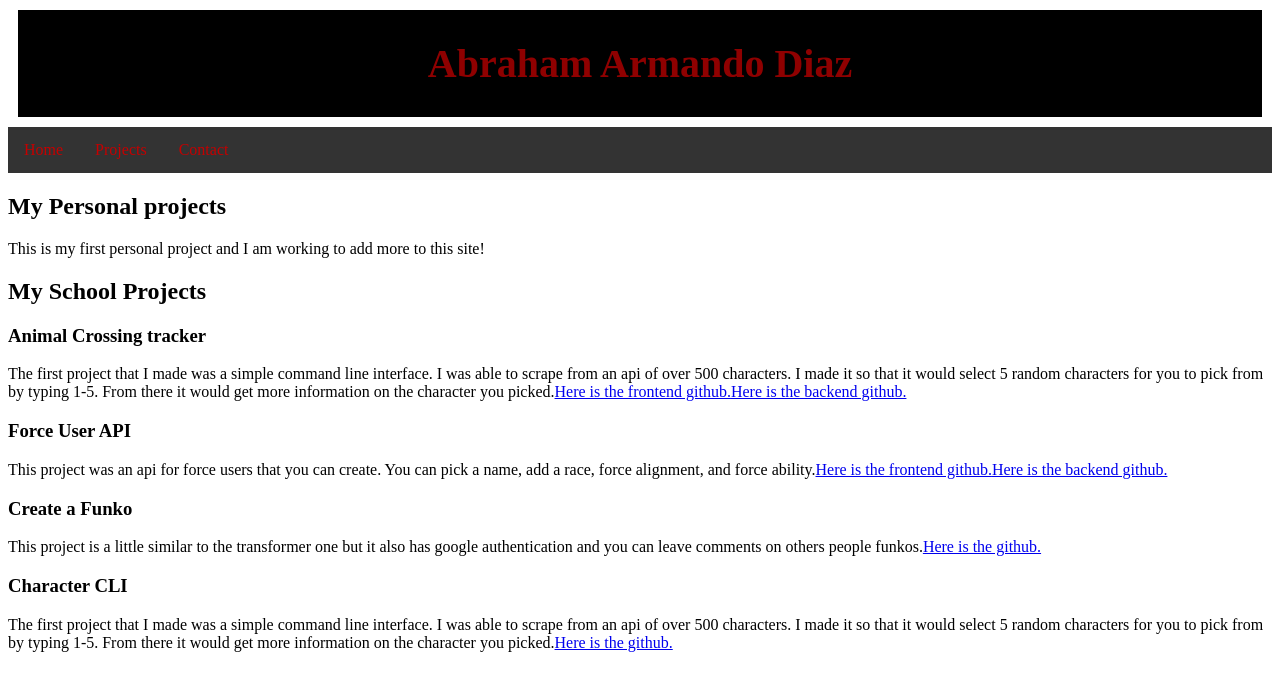
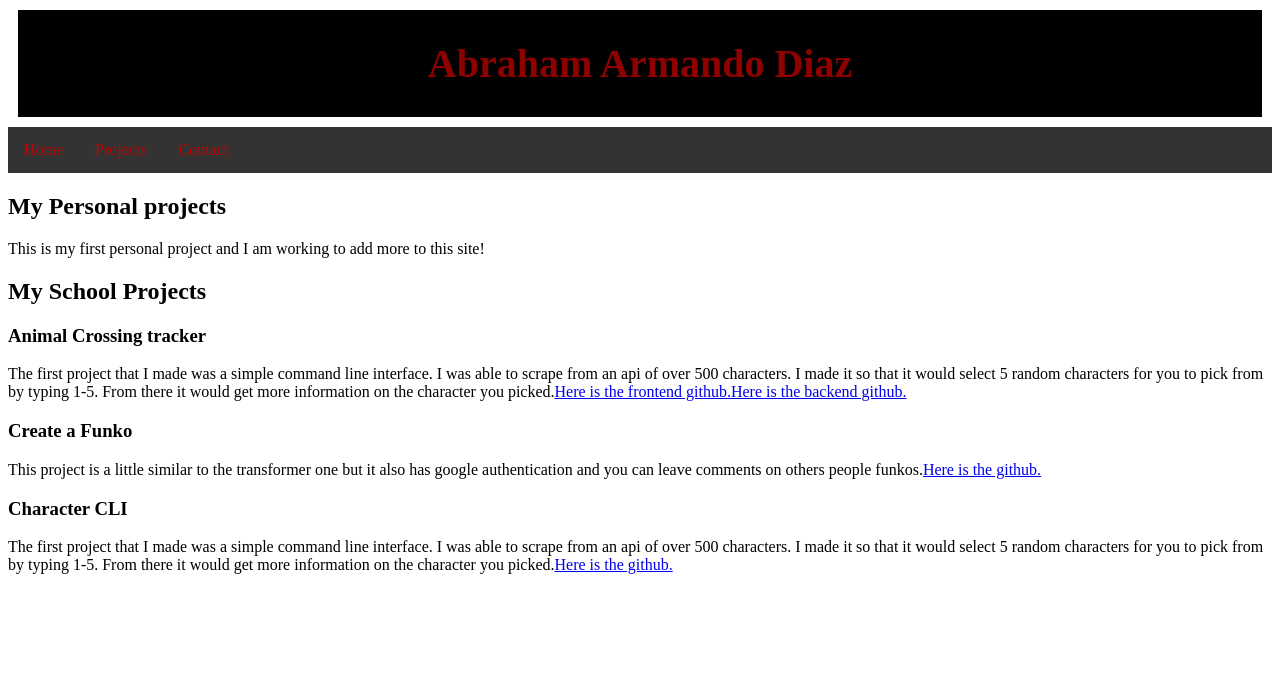
Before and after one commit to abdiaz2018/my-portfolio, a React (Create React App) app: page /projects in a window 1280 px wide. Shown: the top 690 px of the page. Built offline with nearby package versions, Linux system fonts and the light colour scheme; the HTML template or start-up script is replaced by a standard one.

Commit message:
removed project

```diff
--- a/src/projects.js
+++ b/src/projects.js
@@ -18,14 +18,7 @@ class Projects extends Component {
                     </p>
                 </div>
 
-                <div class="project">
-                    <h3>Force User API</h3>
-                    <p>
-                        This project was an api for force users that you can create. You can pick a name, add a race, force alignment, and force ability.
-                        <a href="https://github.com/abdiaz2018/the-force-js-frontend" target="_blank" rel="noreferrer noopener">Here is the frontend github.</a>
-                        <a href="https://github.com/abdiaz2018/the-force-js-backend" target="_blank" rel="noreferrer noopener">Here is the backend github.</a>
-                    </p>
-                </div>
+
 
                 <div class="project">
                     <h3>Create a Funko</h3>
```
